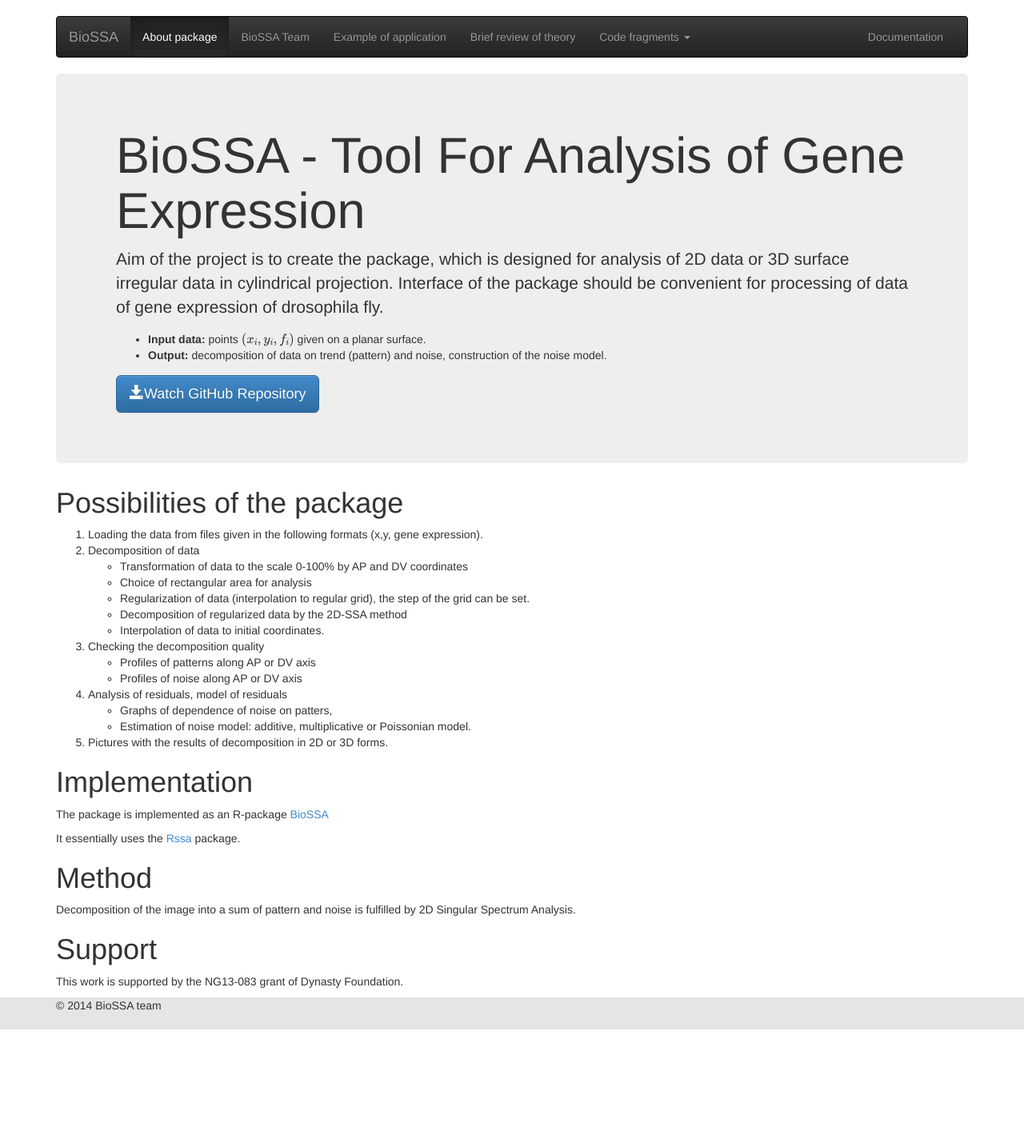
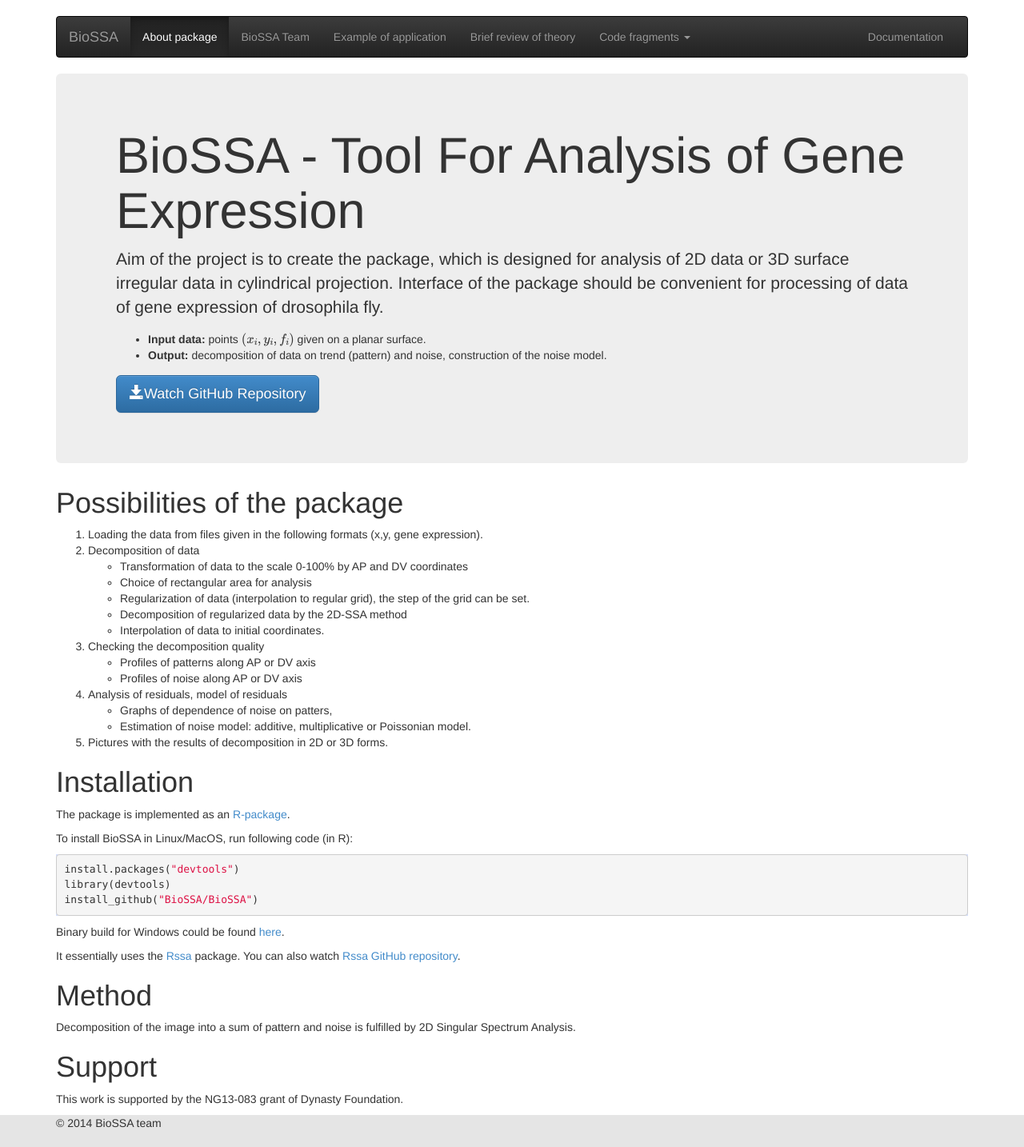
Before and after one commit to BioSSA/BioSSA.github.io, a Jekyll site: the page built from index.markdown, in a window 1280 px wide. Shown: the whole page at 80% size. Built offline with Jekyll 4.4.1, drawn with Linux system fonts in a browser that asks for light colours; nearby versions of some CDN libraries; Markdown is read by kramdown in place of the engine named in the settings; formulas are drawn with MathJax 3; before the commit the page ends 1287 px from its top, so only the background shows below that.

Commit message:
index.markdown improvement

```diff
--- a/index.markdown
+++ b/index.markdown
@@ -15,7 +15,7 @@ processing of data of gene expression of drosophila fly.</p>
 <li><b>Input data:</b> points \((x_i, y_i, f_i)\) given on a planar surface.</li>
 <li><b>Output:</b>  decomposition of data on trend (pattern) and noise, construction of the noise model.</li>
 </ul></p>
-<p><a href="https://github.com/asl/BioSSA" class="btn btn-primary btn-lg" role="button"><span class="glyphicon glyphicon-save"></span>Watch GitHub Repository</a></p>
+<p><a href="https://github.com/BioSSA/BioSSA" class="btn btn-primary btn-lg" role="button"><span class="glyphicon glyphicon-save"></span>Watch GitHub Repository</a></p>
 </div>
 </div>
 # Possibilities of the package
@@ -36,11 +36,21 @@ processing of data of gene expression of drosophila fly.</p>
 	-	Estimation of noise model: additive, multiplicative or Poissonian model.
 5.	Pictures with the results of decomposition in 2D or 3D forms.
 
-# Implementation
+# Installation
 
-The package is implemented as an R-package [BioSSA](BioSSA_0.0.1.zip)
+The package is implemented as an [R-package](http://www.r-project.org/ ).
 
-It essentially uses the  [Rssa]( http://cran.r-project.org/web/packages/Rssa/ "Cсылка на Rssa") package.
+To install BioSSA in Linux/MacOS, run following code (in R):
+
+{% highlight r %}
+install.packages("devtools")
+library(devtools)
+install_github("BioSSA/BioSSA")
+{% endhighlight %}
+
+Binary build for Windows could be found [here]( https://github.com/BioSSA/BioSSA/biossa_01.zip "BioSSA Link").
+
+It essentially uses the [Rssa]( http://cran.r-project.org/web/packages/Rssa/ "Rssa link") package. You can also watch [Rssa GitHub repository]( https://github.com/asl/rssa/ "Rssa GitHub link").
 
 # Method
 
```
